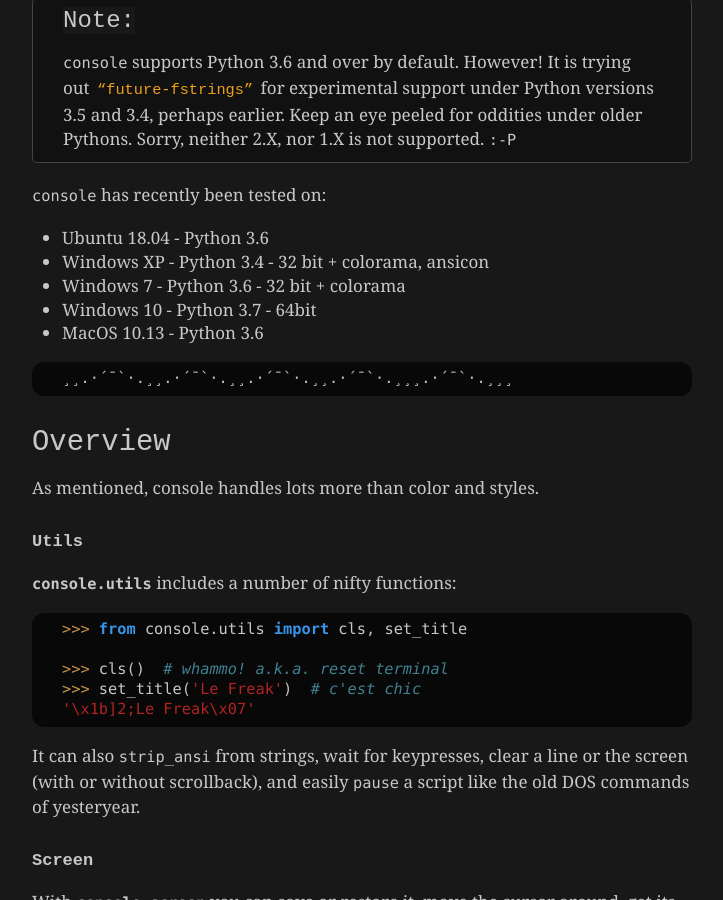
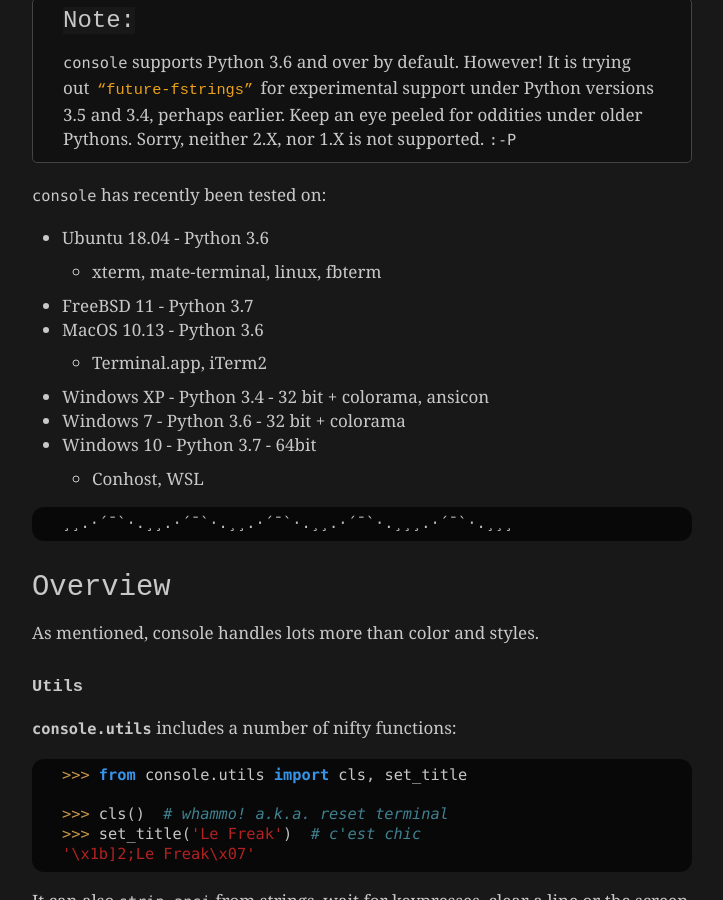
Before and after one commit to mixmastamyk/console, a Sphinx documentation site: the page built from docs/readme.rst, in a window 1280 px wide and 900 px high, scrolled down 1508 px. Shown: the whole window, without its empty margins (388-1111 px from the left). Built offline with Sphinx 7.4.7, drawn with Linux system fonts in a browser that asks for light colours.

Commit message:
update docs

```diff
--- a/docs/readme.rst
+++ b/docs/readme.rst
@@ -119,11 +119,19 @@
 ``console`` has recently been tested on:
 
 - Ubuntu 18.04 - Python 3.6
+
+  - xterm, mate-terminal, linux, fbterm
+
+- FreeBSD 11 - Python 3.7
+- MacOS 10.13 - Python 3.6
+
+  - Terminal.app, iTerm2
+
 - Windows XP - Python 3.4 - 32 bit + colorama, ansicon
 - Windows 7 - Python 3.6 - 32 bit + colorama
 - Windows 10 - Python 3.7 - 64bit
-- MacOS 10.13 - Python 3.6
 
+  - Conhost, WSL
 
 ::
 
```
Also changed, not shown: readme.rst (+9 -1 lines), 1 other file.
